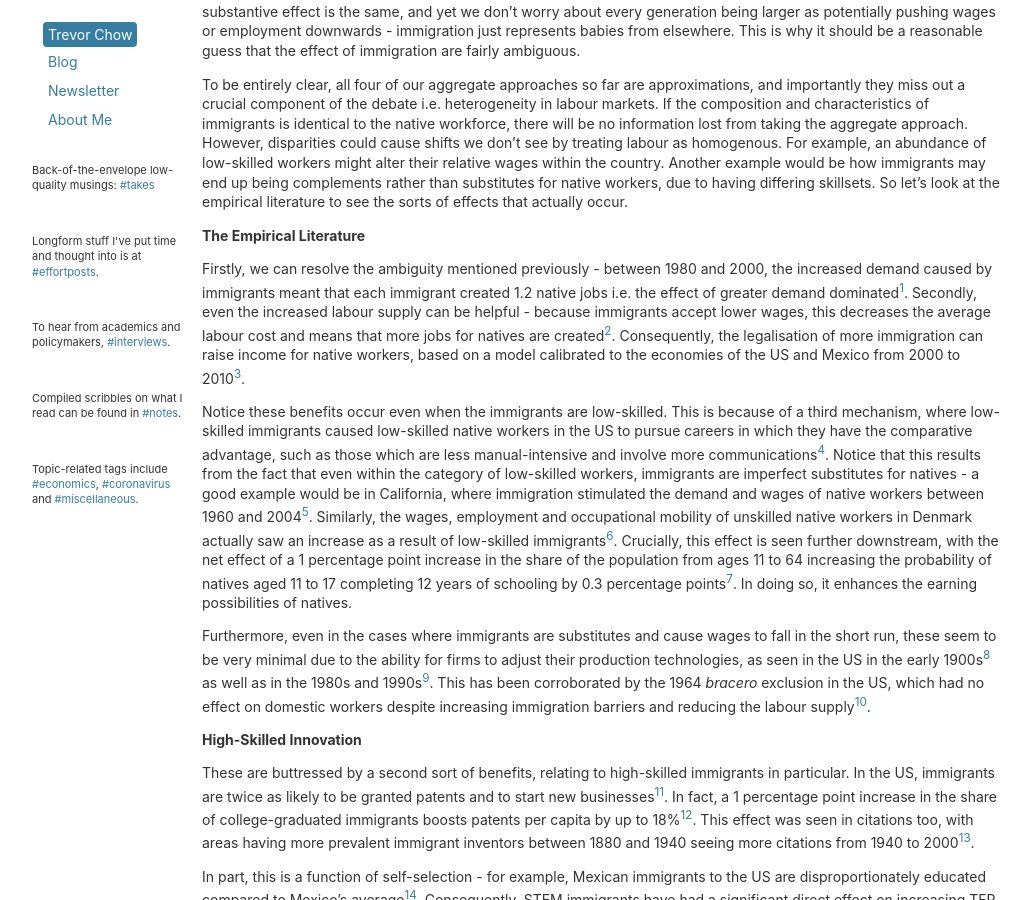
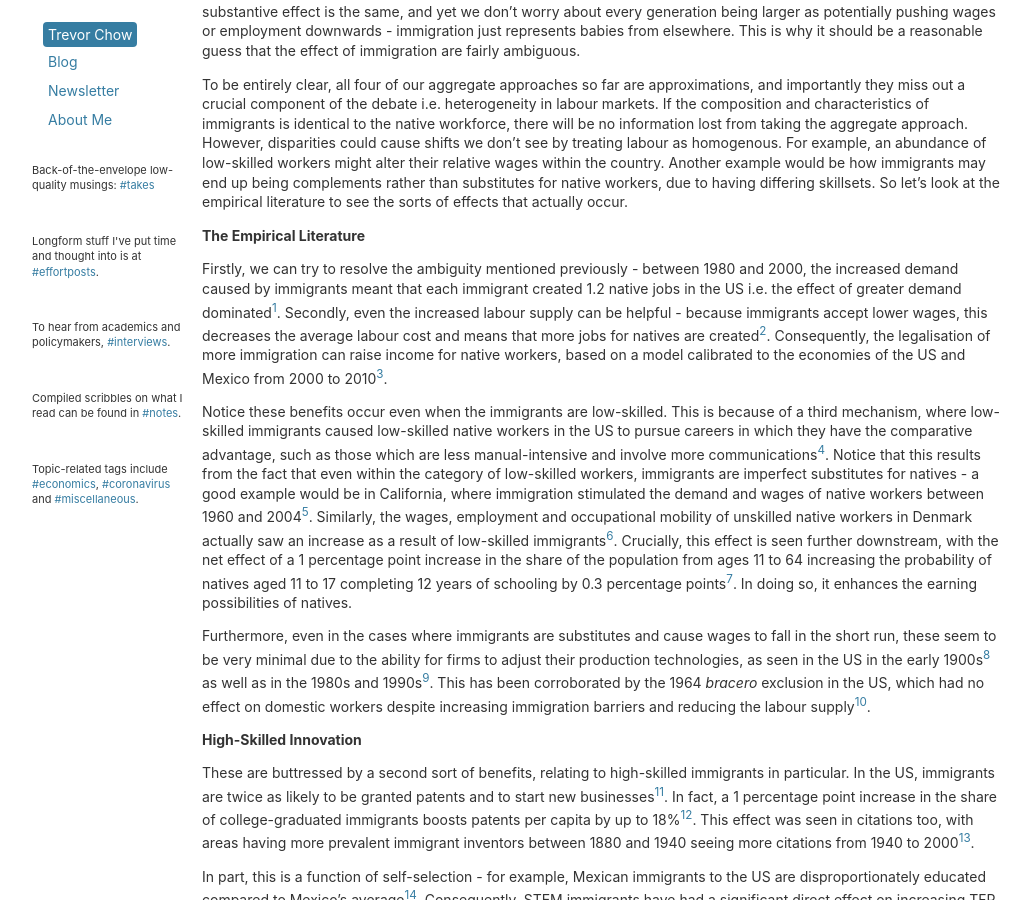
Before and after one commit to tmychow/tmychow.github.io, a Jekyll site: the page built from _posts/2021-01-24-comings-and-goings.md, in a window 1280 px wide and 900 px high, scrolled down 1809 px. Shown: the whole window, without its empty margins (28-1059 px from the left). Built offline with Jekyll 4.4.1, drawn with Linux system fonts in a browser that asks for light colours; formulas are drawn with MathJax 3.

Commit message:
Update 2021-01-24-comings-and-goings.md

```diff
--- a/_posts/2021-01-24-comings-and-goings.md
+++ b/_posts/2021-01-24-comings-and-goings.md
@@ -71,7 +71,7 @@ To be entirely clear, all four of our aggregate approaches so far are approximat
 
 **The Empirical Literature**
 
-Firstly, we can resolve the ambiguity mentioned previously - between 1980 and 2000, the increased demand caused by immigrants meant that each immigrant created 1.2 native jobs i.e. the effect of greater demand dominated[^1]. Secondly, even the increased labour supply can be helpful - because immigrants accept lower wages, this decreases the average labour cost and means that more jobs for natives are created[^2]. Consequently, the legalisation of more immigration can raise income for native workers, based on a model calibrated to the economies of the US and Mexico from 2000 to 2010[^3].
+Firstly, we can try to resolve the ambiguity mentioned previously - between 1980 and 2000, the increased demand caused by immigrants meant that each immigrant created 1.2 native jobs in the US i.e. the effect of greater demand dominated[^1]. Secondly, even the increased labour supply can be helpful - because immigrants accept lower wages, this decreases the average labour cost and means that more jobs for natives are created[^2]. Consequently, the legalisation of more immigration can raise income for native workers, based on a model calibrated to the economies of the US and Mexico from 2000 to 2010[^3].
 
 [^1]:[Hong and McLaren 2015](https://www.nber.org/papers/w21123)
 [^2]:[Albert 2021](https://www.aeaweb.org/articles?id=10.1257/mac.20190042)
```
